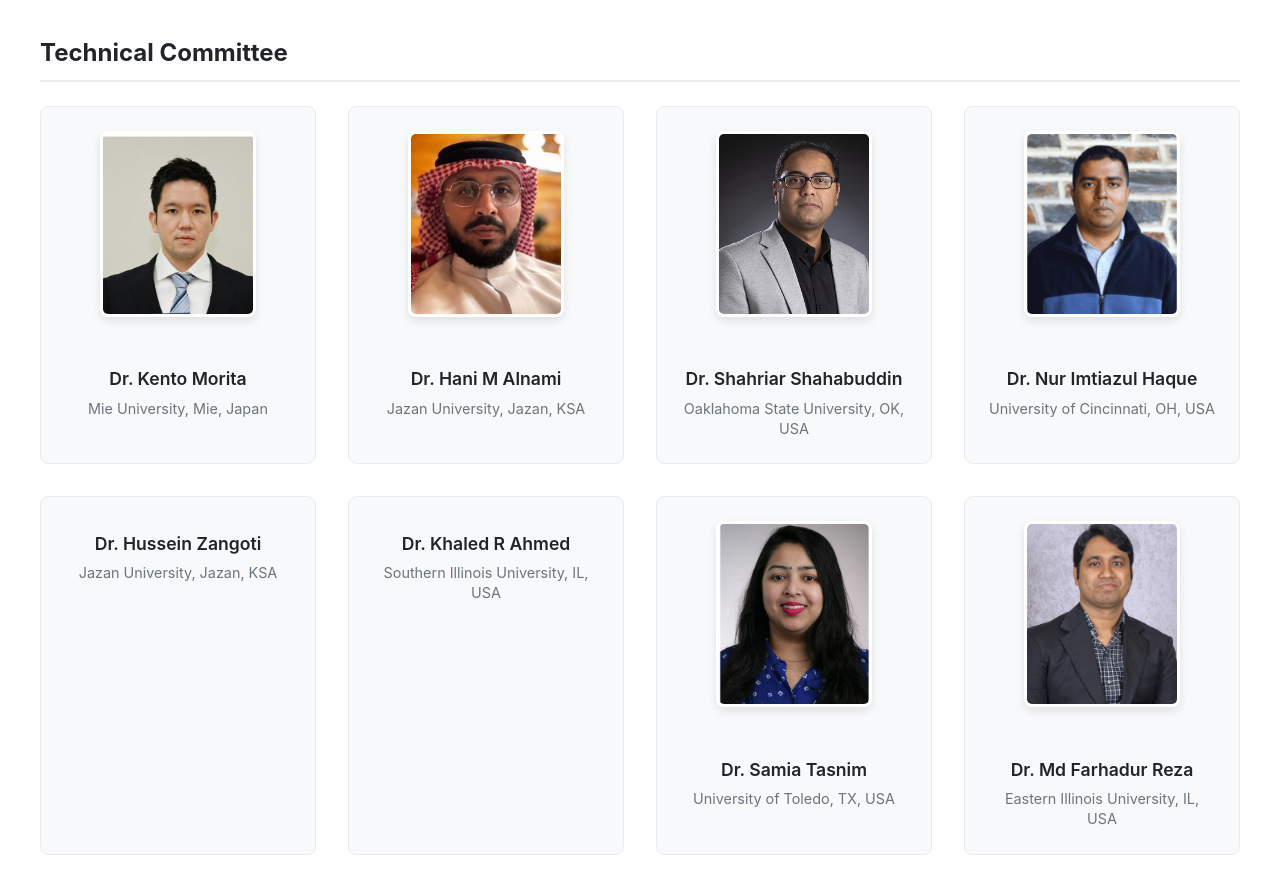
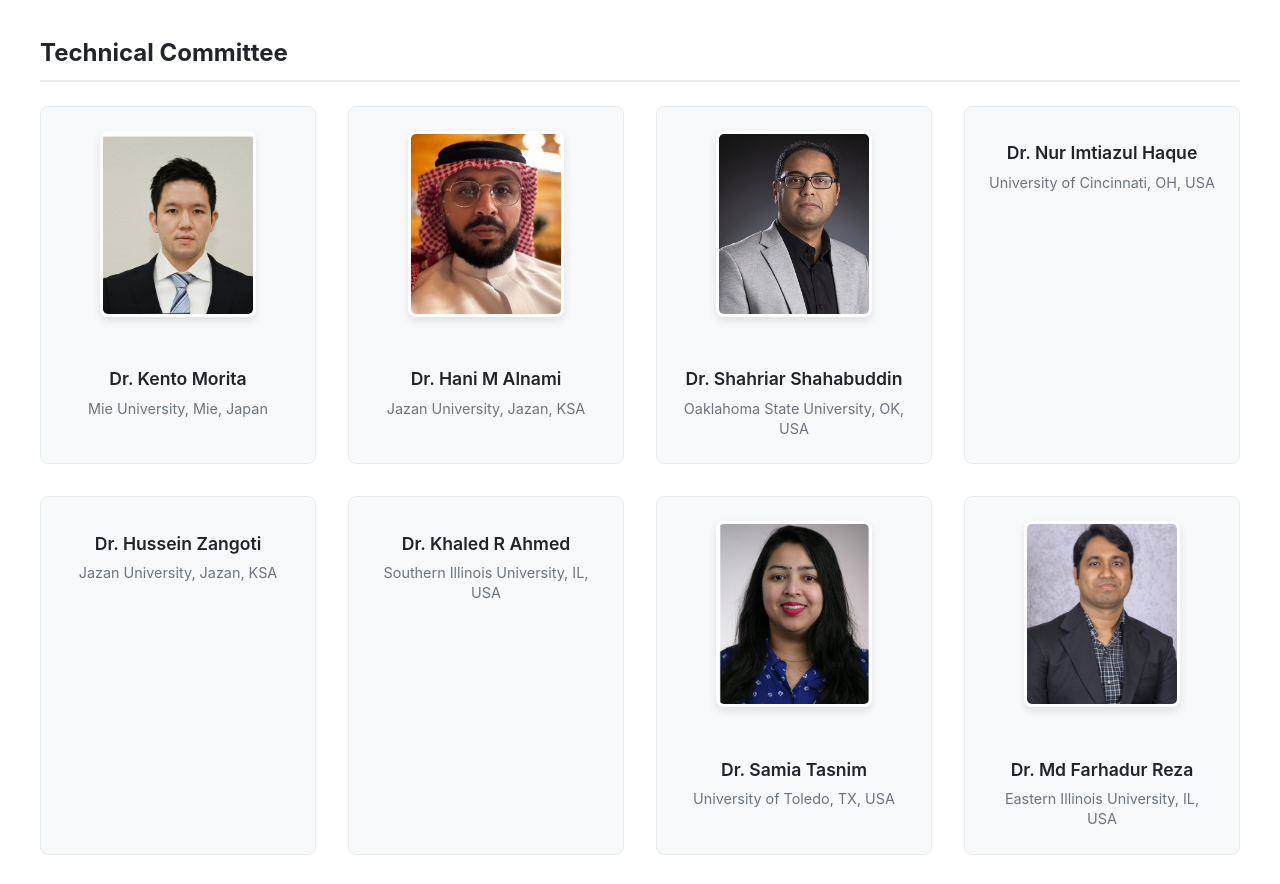
Before and after one commit to AIIR-LAB/MAPLE2025, a plain HTML site: page index.html in a window 1280 px wide. Shown: the part 3180-4064 px from the top of the page. Drawn offline with Linux system fonts and the light colour scheme.

Commit message:
Update index.html

```diff
--- a/index.html
+++ b/index.html
@@ -218,7 +218,7 @@
           <p>Oaklahoma State University, OK, USA</p>
         </div>
         <div class="speaker">
-          <img src="images/sheikh.png" alt="" class="organizer-img">
+<!--           <img src="images/sheikh.png" alt="" class="organizer-img"> -->
           <h3>Dr. Nur Imtiazul Haque</h3>
           <p>University of Cincinnati, OH, USA</p>
         </div>
```
